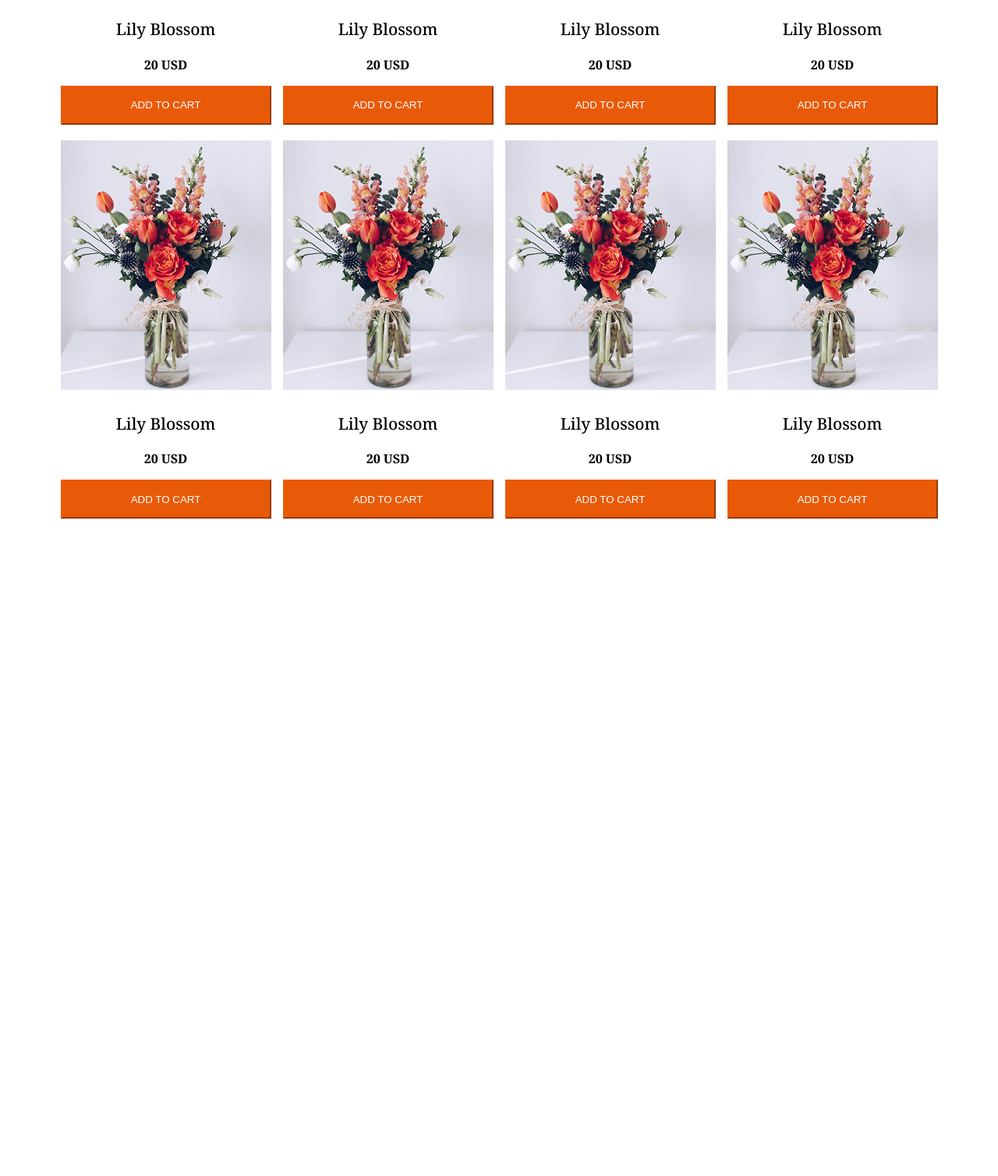
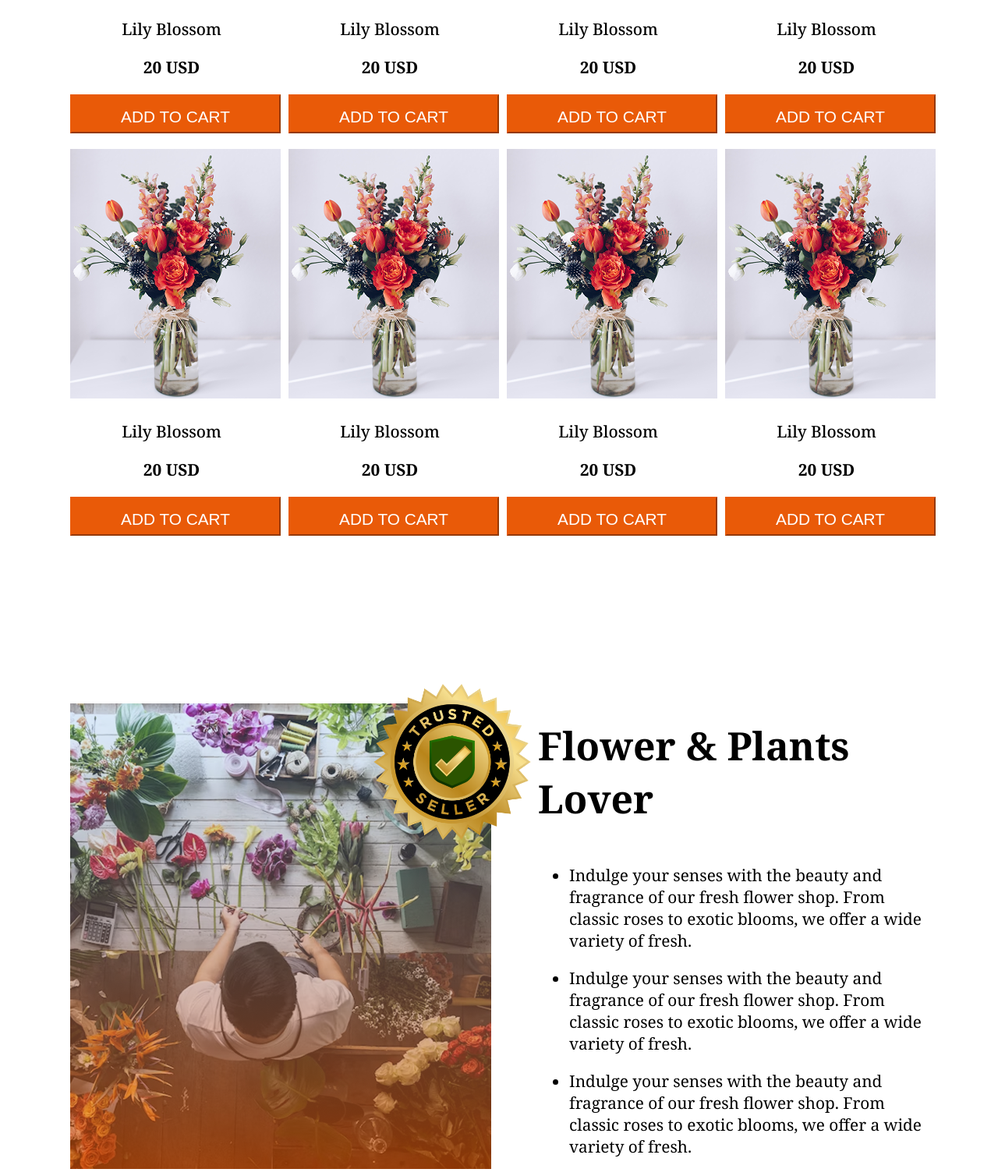
Before and after one commit to Suzel-sylhet/second-assignment-for-ph, a plain HTML site: page index.html in a window 1280 px wide. Shown: the part 1145-2653 px from the top of the page at 78% size. Before the commit the page ends 1838 px from the top, so only its background shows below. Drawn offline with Linux system fonts and the light colour scheme.

Commit message:
plants store section - 1

```diff
--- a/index.html
+++ b/index.html
@@ -45,53 +45,84 @@
                 <div class="plants-sample-img">
                     <img src="assets/sample-flower-image.png" alt="">
                     <p class="secondary-text" id="plants-text">Lily Blossom</p>
-                    <p id="plants-price">20 USD</p>
-                    <button class="cart-button">ADD TO CART</button>
+                    <p class="secondary-text" id="plants-price">20 USD</p>
+                    <button class="cart-button secondary-text">ADD TO CART</button>
                 </div>
                 <div class="plants-sample-img">
                     <img src="assets/sample-flower-image.png" alt="">
                    <p class="secondary-text" id="plants-text">Lily Blossom</p>
-                    <p id="plants-price">20 USD</p>
-                    <button class="cart-button">ADD TO CART</button>
+                    <p class="secondary-text" id="plants-price">20 USD</p>
+                    <button class="cart-button secondary-text">ADD TO CART</button>
                 </div>
                 <div class="plants-sample-img">
                     <img src="assets/sample-flower-image.png" alt="">
                     <p class="secondary-text" id="plants-text">Lily Blossom</p>
-                    <p id="plants-price">20 USD</p>
-                    <button class="cart-button">ADD TO CART</button>
+                    <p class="secondary-text" id="plants-price">20 USD</p>
+                    <button class="cart-button secondary-text">ADD TO CART</button>
                 </div>
                 <div class="plants-sample-img">
                     <img src="assets/sample-flower-image.png" alt="">
                     <p class="secondary-text" id="plants-text">Lily Blossom</p>
-                    <p id="plants-price">20 USD</p>
-                    <button class="cart-button">ADD TO CART</button>
+                    <p class="secondary-text" id="plants-price">20 USD</p>
+                    <button class="cart-button secondary-text">ADD TO CART</button>
                 </div>
                 <div class="plants-sample-img">
                     <img src="assets/sample-flower-image.png" alt="">
                     <p class="secondary-text" id="plants-text">Lily Blossom</p>
-                    <p id="plants-price">20 USD</p>
-                    <button class="cart-button">ADD TO CART</button>
+                    <p class="secondary-text" id="plants-price">20 USD</p>
+                    <button class="cart-button secondary-text">ADD TO CART</button>
                 </div>
                 <div class="plants-sample-img">
                     <img src="assets/sample-flower-image.png" alt="">
                     <p class="secondary-text" id="plants-text">Lily Blossom</p>
-                    <p id="plants-price">20 USD</p>
-                    <button class="cart-button">ADD TO CART</button>
+                    <p class="secondary-text" id="plants-price">20 USD</p>
+                    <button class="cart-button secondary-text">ADD TO CART</button>
                 </div>
                 <div class="plants-sample-img">
                     <img src="assets/sample-flower-image.png" alt="">
                     <p class="secondary-text" id="plants-text">Lily Blossom</p>
-                    <p id="plants-price">20 USD</p>
-                    <button class="cart-button">ADD TO CART</button>
+                    <p class="secondary-text" id="plants-price">20 USD</p>
+                    <button class="cart-button secondary-text">ADD TO CART</button>
                 </div>
                 <div class="plants-sample-img">
                     <img src="assets/sample-flower-image.png" alt="">
                     <p class="secondary-text" id="plants-text">Lily Blossom</p>
-                    <p id="plants-price">20 USD</p>
-                    <button class="cart-button">ADD TO CART</button>
+                    <p class="secondary-text" id="plants-price">20 USD</p>
+                    <button class="cart-button secondary-text">ADD TO CART</button>
                 </div>
+            </div>
+        </section>
+
+        <section class="plants-store-section">
+            <img class="plants-store-trusted hide-us" src="assets/trusted-badge.png" alt="">
+            <div class="plants-store-content">
+                <div class="plants-store-img">
+                    <img src="assets/flower-store.png" alt="">
+                </div>
+                <div class="plants-store-text">
+                    <h3 class="plants-store-headding primary-text">Flower & Plants Lover</h3>
+                    <ul class="plants-sotre-list secondary-text">
+                        <li>Indulge your senses with the beauty and fragrance of our fresh flower shop. From classic roses to exotic blooms, we offer a wide variety of fresh.</li>
+                        <li>Indulge your senses with the beauty and fragrance of our fresh flower shop. From classic roses to exotic blooms, we offer a wide variety of fresh.</li>
+                        <li>Indulge your senses with the beauty and fragrance of our fresh flower shop. From classic roses to exotic blooms, we offer a wide variety of fresh.</li>
+                    </ul>
+                </div>
+            </div>
+        </section>
+
+        <section>
+            <div>
 
             </div>
+            <div>
+                <div>
+
+                </div>
+                <div>
+
+                </div>
+            </div>
+
         </section>
 
     </main>
--- a/styles/assignment.css
+++ b/styles/assignment.css
@@ -16,6 +16,9 @@
   font-style: normal;
 }
 
+*{
+    box-sizing: border-box;
+}
 .nav_item{
     display: flex;
     max-width: 1140px;
@@ -71,6 +74,7 @@ nav ul a{
 .plants-section{
     max-width: 1140px;
     margin: 0 auto;
+    padding: 0 20px;
 }
 
 .plants-section-text{
@@ -87,13 +91,17 @@ nav ul a{
     max-width: 1140px;
     margin: 0 auto;
     display: grid;
-    grid-template-columns: repeat(4, 1fr);
+    grid-template-columns: repeat(auto-fit, minmax(250px, 1fr));
+    gap: 20px;
+    justify-content: center;
 }
 
 .plants-sample-img{
-    max-width: 300px;
     text-align: center;
     margin-bottom: 20px;
+    width: 100%;
+    max-width: 270px;
+    margin: 0 auto;
 }
 
 #plants-text{
@@ -113,15 +121,39 @@ nav ul a{
     border-color: #E95A08;
 }
 
-/* .banner-text{
-    position: absolute;
-    bottom: 0;
-} */
+.plants-store-section{
+    max-width: 1140px;
+    margin: 0 auto;
+    margin-top: -70px;
+    padding: 0 20px;
+}
 
-/* .banner-image{
-    position: absolute;
-    bottom: 0;
-} */
+.plants-store-trusted{
+    width: 280px;
+    height: 280px;
+    position: relative;
+    left: 350px;
+    bottom: -220px;
+}
+
+.plants-store-content{
+    max-width: 1140px;
+    margin: 0 auto;
+    display: flex;
+    gap: 60px;
+}
+
+.plants-store-img{
+    width: 100%;
+}
+
+.plants-store-text{
+    margin-top: -30px;
+}
+
+.plants-sotre-list li{
+    margin-bottom: 20px;
+}
 
 @media screen and (width <= 500px) {
     .hide-us{
@@ -133,13 +165,20 @@ nav ul a{
         flex-direction: column-reverse;
     }
 
+    .plants-section-photos{
+        grid-template-columns: repeat(2, 1fr);
+    }
+
     .plants-sample-img{
         margin-right: 10px;
     }
 
-    .plants-section-photos{
-        grid-template-columns: repeat(2, 1fr);
+    .plants-store-content{
+        display: grid;
+        grid-template-columns: repeat(1fr);
+        margin-top: 100px;
     }
 
 
+
 }
```
